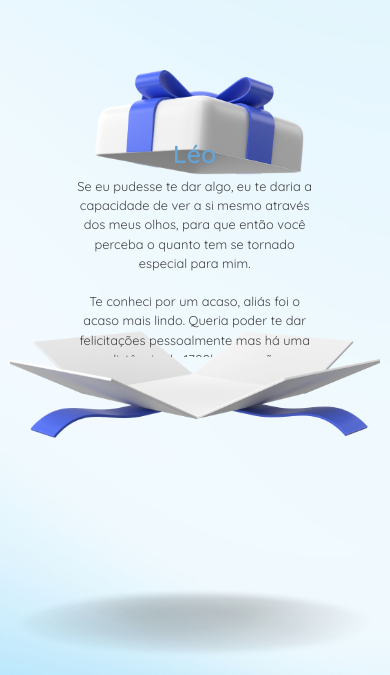
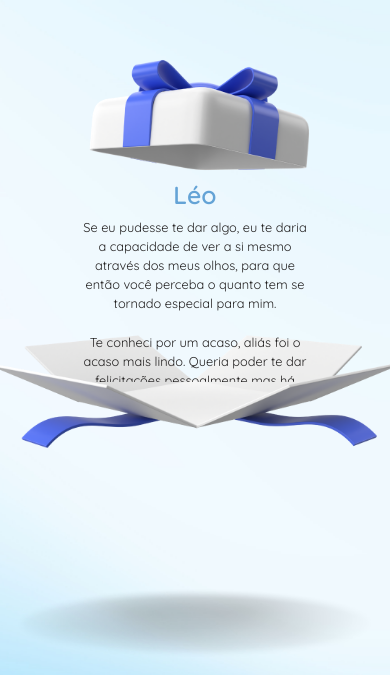
Before and after one commit to vanessa-vicente/PaginaCartinhaHTML, a website: page carta_aberta.html in a window 390 px wide. Shown: the part 169-844 px from the top of the page. Drawn offline with nearby package versions, Linux system fonts and the light colour scheme.

Commit message:
💄 feat: Estilização CSS para responsividade
alterando responsividade do texto para dimensões em celulares.

```diff
--- a/css/style2.css
+++ b/css/style2.css
@@ -78,22 +78,30 @@ body, html {
 
   @media (max-width: 768px) {
     .caixa-aberta-container {
-      width: 90%;
+      width: 95%;
     }
 
     .mensagem-cartinha {
-      top: 20%;
+      top: 30%;
       font-size: 0.9rem;
     }
   }
 
   @media (max-width: 480px) {
     .caixa-aberta-container {
-      width: 95%;
+      width: 100%;
     }
 
     .mensagem-cartinha {
-      top: 18%;
+      top: 30%;
       font-size: 0.8rem;
+      color: #242222;
+      width: 60%;
+      max-height: 53%;
     }
+
+    .caixinhas-decorativas {
+        width: 50%;
+        height: 50%;
+      }
   }
```
